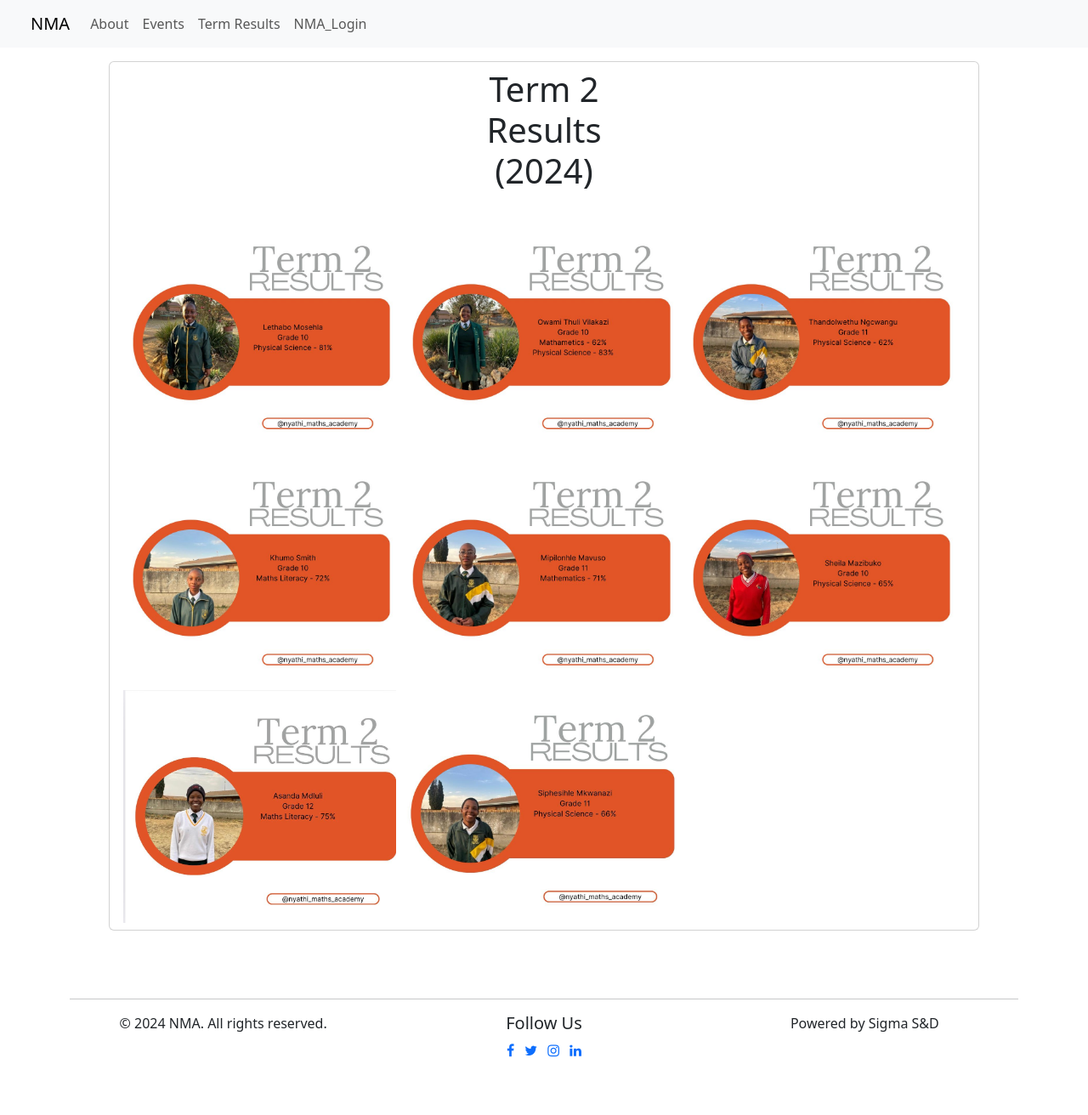
After one commit to Rankhala/school, a Django app: page /term_results in a window 1280 px wide. The commit adds this page. Shown: the whole page at 85% size. Run offline with Django 5.2, Linux system fonts and the light colour scheme.

Commit message:
Added a results page

```diff
--- a/front/templates/front/layout.html
+++ b/front/templates/front/layout.html
@@ -25,6 +25,9 @@
                         </li>
                         <li class="nav-item">
                           <a class="nav-link" href="{% url 'front:events' %}">Events</a>
+                        </li>
+                        <li class="nav-item">
+                          <a class="nav-link" href="{% url 'front:term_results' %}">Term Results</a>
                         </li>
                         <li class="nav-item">
                           <a class="nav-link" href="{% url 'front:login' %}">NMA_Login</a>
--- /dev/null
+++ b/front/templates/front/term_results.html
@@ -0,0 +1,43 @@
+{% extends "front/layout.html" %}
+
+{% load static %}
+
+{% block body %}
+
+  <div class="card m-3 mx-auto" style="max-width: 80%;">
+    <div class="row m-2">
+        <div class="col-md-3 about mx-auto">
+          <h1 class="text-center">Term 2 Results (2024)</h1>
+          <!-- <p class="text-center">2024 NMA end of year student's awards</p> -->
+        </div>
+    </div>
+
+    <div class="row m-2">
+      <div class="column">
+        <img src="{% static 'front/images/r1.jpg' %}" alt="...">
+      </div>
+      <div class="column">
+        <img src="{% static 'front/images/r2.jpg' %}" alt="...">
+      </div>
+      <div class="column">
+        <img src="{% static 'front/images/r3.jpg' %}" alt="...">
+      </div>
+      <div class="column">
+        <img src="{% static 'front/images/r4.jpg' %}" alt="...">
+      </div>
+      <div class="column">
+        <img src="{% static 'front/images/r5.jpg' %}" alt="...">
+      </div>
+      <div class="column">
+        <img src="{% static 'front/images/r6.jpg' %}" alt="...">
+      </div>
+      <div class="column">
+        <img src="{% static 'front/images/r7.jpg' %}" alt="...">
+      </div>
+      <div class="column">
+        <img src="{% static 'front/images/r8.jpg' %}" alt="...">
+      </div>
+    </div>
+  </div>
+
+{% endblock %}
--- a/front/urls.py
+++ b/front/urls.py
@@ -9,5 +9,6 @@ urlpatterns = [
 	path("events",views.events,name="events"),
 	path("login",views.login_view,name="login"),
 	path("about",views.about,name="about"),
+	path("term_results",views.term_results,name="term_results")
 
 ]
--- a/front/views.py
+++ b/front/views.py
@@ -14,6 +14,9 @@ def events(request):
 
 def about(request):
     return render(request, "front/about.html")
+
+def term_results(request):
+    return render(request, "front/term_results.html")
 
 def login_view(request):
     if request.method == "POST":
```
Also changed, not shown: front/static/front/images/r1.jpg (added), front/static/front/images/r2.jpg (added), front/static/front/images/r3.jpg (added), front/static/front/images/r4.jpg (added), front/static/front/images/r5.jpg (added), front/static/front/images/r6.jpg (added), front/static/front/images/r7.jpg (added), front/static/front/images/r8.jpg (added).
